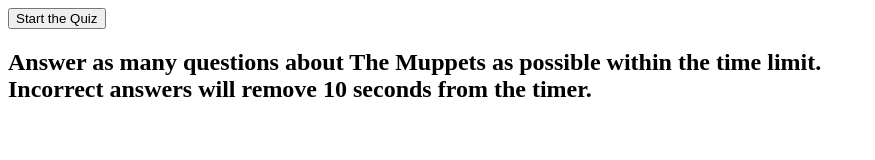
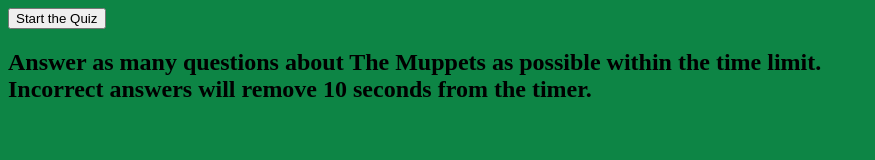
Before and after one commit to kilgette/web-apis-quiz, a plain HTML site: page index.html in a window 1280 px wide. Shown: the whole page, without its empty margins (0-875 px from the left). Drawn offline with Linux system fonts and the light colour scheme.

Commit message:
readme edits

```diff
--- a/assets/css/style.css
+++ b/assets/css/style.css
@@ -3,6 +3,6 @@
 }
 html, body{
   min-height: 100%;
-  background: #fff;
+  background: #0d8545;
   color: #000
 }
```
Also changed, not shown: assets/js/script.js (+4 -15 lines), index.html (+2 -2 lines), assets/images/screenshot.jpg (added), 1 other file.
